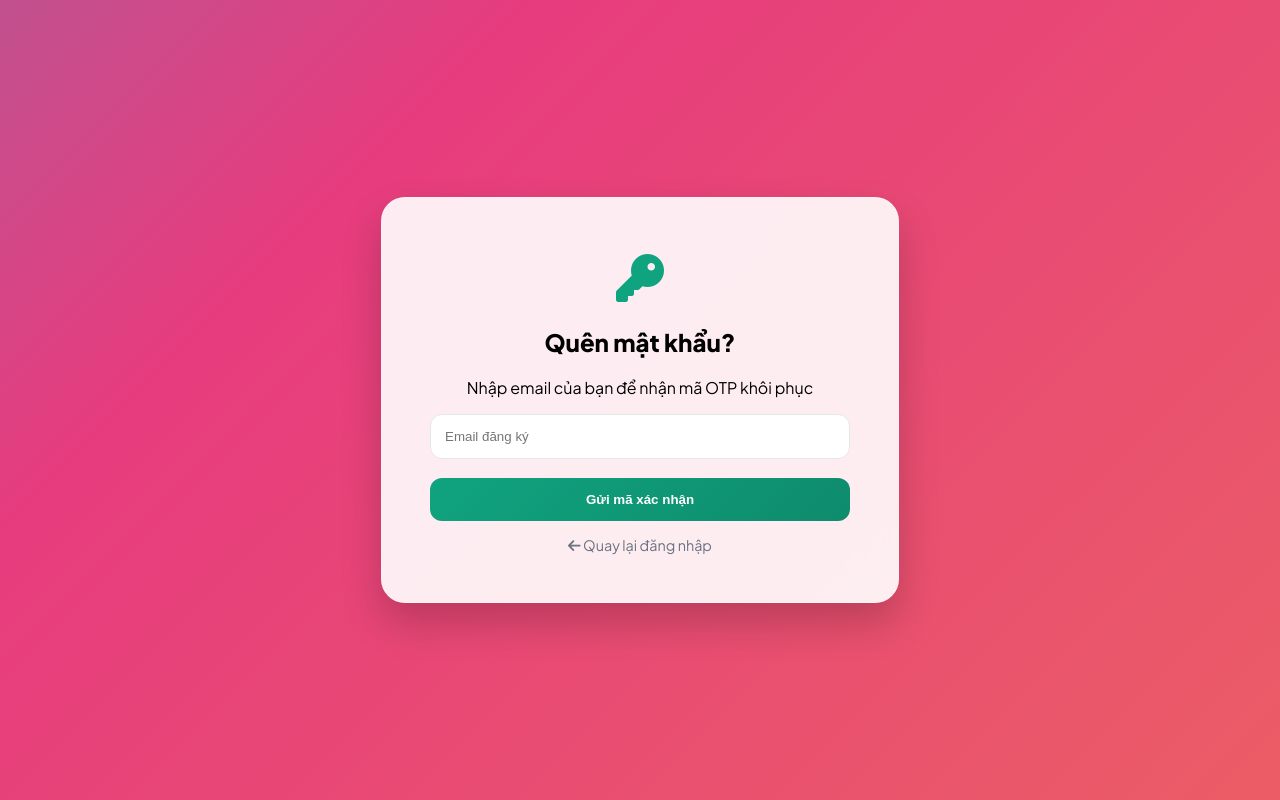
After one commit to hungxike2007-design/Ai-agent, a Flask app: page /forgot-password in a window 1280 px wide. The commit adds this page. Run offline with Flask 3, Linux system fonts and the light colour scheme.

Commit message:
CN Quên mật khẩu

```diff
--- a/controllers/auth_controller.py
+++ b/controllers/auth_controller.py
@@ -1,4 +1,4 @@
-from flask import Blueprint, render_template, request, redirect, url_for, session
+from flask import Blueprint, render_template, request, redirect, url_for, session,flash
 from authlib.integrations.flask_client import OAuth
 import database as db
 
@@ -82,6 +82,31 @@ def google_callback():
         session['avatar'] = picture
 
         return redirect(url_for('ai.dashboard'))
+@auth_bp.route('/forgot-password', methods=['GET', 'POST'])
+def forgot_password():
+    if request.method == 'POST':
+        email = request.form.get('email')
+        user = db.get_user_by_email(email)
+
+        if user:
+            # Ở đây Hùng có thể gửi email, nhưng đơn giản nhất là
+            # cho họ chuyển hướng đến trang đặt lại mật khẩu với token là email
+            return redirect(url_for('auth.reset_password', email=email))
+        else:
+            flash("Email không tồn tại trong hệ thống!", "danger")
+
+    return render_template('forgot_password.html')
+
+@auth_bp.route('/reset-password/<email>', methods=['GET', 'POST'])
+def reset_password(email):
+    if request.method == 'POST':
+        new_password = request.form.get('password')
+        # Gọi hàm cập nhật pass trong database.py
+        db.update_user_password(email, new_password)
+        flash("Đổi mật khẩu thành công! Vui lòng đăng nhập lại.", "success")
+        return redirect(url_for('auth.index'))
+
+    return render_template('reset_password.html', email=email)
 
 @auth_bp.route('/logout')
 def logout():
--- /dev/null
+++ b/templates/forgot_password.html
@@ -0,0 +1,78 @@
+<!DOCTYPE html>
+<html lang="vi">
+<head>
+    <meta charset="UTF-8">
+    <meta name="viewport" content="width=device-width, initial-scale=1.0">
+    <title>Quên mật khẩu - AI Agent</title>
+    <link href="https://fonts.googleapis.com/css2?family=Plus+Jakarta+Sans:wght@400;600;800&display=swap" rel="stylesheet">
+    <link rel="stylesheet" href="https://cdnjs.cloudflare.com/ajax/libs/font-awesome/6.4.0/css/all.min.css">
+
+    <style>
+        /* Hùng copy đoạn CSS :root và body (phần nền chuyển động) từ index.html dán vào đây */
+        :root {
+            --primary-grad: linear-gradient(135deg, #10a37f 0%, #0e8c6d 100%);
+            --bg-animate: linear-gradient(-45deg, #ee7752, #e73c7e, #23a6d5, #23d5ab);
+        }
+
+        body {
+            font-family: 'Plus Jakarta Sans', sans-serif;
+            margin: 0;
+            height: 100vh;
+            display: flex;
+            align-items: center;
+            justify-content: center;
+            background: var(--bg-animate);
+            background-size: 400% 400%;
+            animation: gradientBG 15s ease infinite;
+            overflow: hidden;
+        }
+
+        @keyframes gradientBG {
+            0% { background-position: 0% 50%; }
+            50% { background-position: 100% 50%; }
+            100% { background-position: 0% 50%; }
+        }
+
+        /* Copy phần .auth-container và các class liên quan từ index.html sang để nó đồng bộ */
+        .auth-container {
+            background: rgba(255, 255, 255, 0.9);
+            backdrop-filter: blur(15px);
+            border: 1px solid rgba(255, 255, 255, 0.3);
+            border-radius: 24px;
+            padding: 3rem;
+            width: 100%;
+            max-width: 420px;
+            box-shadow: 0 20px 40px rgba(0,0,0,0.2);
+            text-align: center;
+        }
+
+        .logo-icon { font-size: 3rem; color: #10a37f; margin-bottom: 1rem; }
+        .form-group { margin-bottom: 1.2rem; }
+        input { width: 100%; padding: 14px; border-radius: 12px; border: 1px solid #e5e7eb; box-sizing: border-box; }
+        .btn-main {
+            width: 100%; padding: 14px; border-radius: 12px; border: none;
+            background: var(--primary-grad); color: white; font-weight: 700; cursor: pointer;
+        }
+    </style>
+</head>
+<body>
+
+<div class="auth-container">
+    <div class="logo-icon"><i class="fas fa-key"></i></div>
+    <h2>Quên mật khẩu?</h2>
+    <p>Nhập email của bạn để nhận mã OTP khôi phục</p>
+
+    <form action="{{ url_for('auth.forgot_password') }}" method="POST">
+        <div class="form-group">
+            <input type="email" name="email" placeholder="Email đăng ký" required>
+        </div>
+        <button type="submit" class="btn-main">Gửi mã xác nhận</button>
+    </form>
+
+    <a href="{{ url_for('auth.index') }}" style="display:block; margin-top:15px; text-decoration:none; color:#6b7280; font-size: 0.9rem;">
+        <i class="fas fa-arrow-left"></i> Quay lại đăng nhập
+    </a>
+</div>
+
+</body>
+</html>
```
Also changed, not shown: database.py (+9 -1 lines), templates/index.html (+8 -0 lines), templates/reset_password.html (added, +51 -0 lines).
